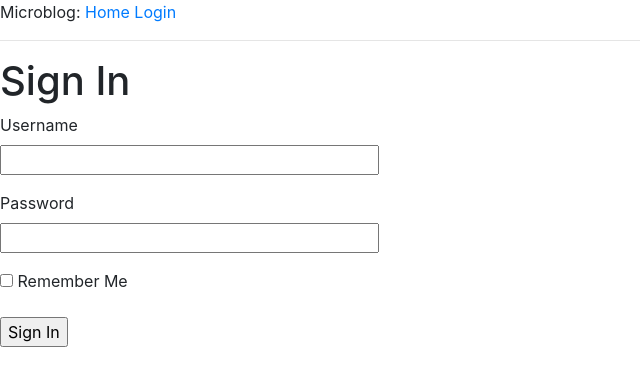
After one commit to kristianjackson/Flask, a Flask app: page /login in a window 1280 px wide. The commit adds this page. Shown: the top 386 px of the page, without its empty margins (0-640 px from the left). Run offline with Flask 2, Linux system fonts and the light colour scheme; some libraries are stand-ins or nearby versions.

Commit message:
Completed Chapter3

```diff
--- a/app/__init__.py
+++ b/app/__init__.py
@@ -1,5 +1,7 @@
 from flask import Flask
+from config import Config
 
 app = Flask(__name__)
+app.config.from_object(Config)
 
 from app import routes
--- /dev/null
+++ b/app/forms.py
@@ -0,0 +1,9 @@
+from flask_wtf import FlaskForm
+from wtforms import StringField, PasswordField, BooleanField, SubmitField
+from wtforms.validators import DataRequired
+
+class LoginForm(FlaskForm):
+    username = StringField('Username', validators=[DataRequired()])
+    password = PasswordField('Password', validators=[DataRequired()])
+    remember_me = BooleanField('Remember Me')
+    submit = SubmitField("Sign In")
--- a/app/routes.py
+++ b/app/routes.py
@@ -1,5 +1,6 @@
-from flask import render_template
+from flask import render_template, flash, redirect, url_for
 from app import app
+from app.forms import LoginForm
 
 
 @app.route('/')
@@ -17,3 +18,13 @@ def index():
         }
     ]
     return render_template('index.html', title='Home', user=user, posts=posts)
+
+@app.route('/login', methods=['GET', 'POST'])
+def login():
+    form = LoginForm()
+    if form.validate_on_submit():
+        flash('Login requested for user {}, remember_me={}'.format(
+            form.username.data, form.remember_me.data
+        ))
+        return redirect(url_for('index'))
+    return render_template('login.html', title='Sign In', form=form)
--- a/app/templates/base.html
+++ b/app/templates/base.html
@@ -11,9 +11,20 @@
 </head>
     <body>
         <div>
-            Microblog: <a href="/index">Home</a>
+            Microblog:
+            <a href="{{ url_for('index') }}">Home</a>
+            <a href="{{ url_for('login') }}">Login</a>
         </div>
         <hr>
+        {% with messages = get_flashed_messages() %}
+            {% if messages %}
+                <ul>
+                    {% for message in messages %}
+                        <li>{{ message }}</li>
+                    {% endfor %}
+                </ul>
+            {% endif %}
+        {% endwith %}
         {% block content %}{% endblock %}
         <script src="https://code.jquery.com/jquery-3.5.1.slim.min.js" integrity="sha384-DfXdz2htPH0lsSSs5nCTpuj/zy4C+OGpamoFVy38MVBnE+IbbVYUew+OrCXaRkfj" crossorigin="anonymous"></script>
         <script src="https://cdn.jsdelivr.net/npm/popper.js@1.16.0/dist/umd/popper.min.js" integrity="sha384-Q6E9RHvbIyZFJoft+2mJbHaEWldlvI9IOYy5n3zV9zzTtmI3UksdQRVvoxMfooAo" crossorigin="anonymous"></script>
--- /dev/null
+++ b/app/templates/login.html
@@ -0,0 +1,24 @@
+{% extends 'base.html' %}
+
+{% block content %}
+    <h1>Sign In</h1>
+    <form action="" method="POST" novalidate>
+        {{ form.hidden_tag() }}
+        <p>
+            {{ form.username.label }}<br>
+            {{ form.username(size=32) }}
+            {% for error in form.username.errors %}
+                <span style="color: red;">[{{ error }}]</span>
+            {% endfor %}
+        </p>
+        <p>
+            {{ form.password.label }}<br>
+            {{ form.password(size=32) }}
+            {% for error in form.password.errors %}
+                <span style="color: red;">[{{ error }}]</span>
+            {% endfor %}
+        </p>
+        <p>{{ form.remember_me() }} {{ form.remember_me.label }}</p>
+        <p>{{ form.submit() }}</p>
+    </form>
+{% endblock %}
--- /dev/null
+++ b/config.py
@@ -0,0 +1,4 @@
+import os
+
+class Config(object):
+    SECRET_KEY = os.environ.get('SECRET_KEY') or 'you-will-never-guess'
--- a/requirements.txt
+++ b/requirements.txt
@@ -16,6 +16,7 @@ MarkupSafe==1.1.1
 mccabe==0.6.1
 pycodestyle==2.6.0
 pyflakes==2.2.0
+python-dotenv==0.14.0
 six==1.15.0
 validators==0.15.0
 Werkzeug==1.0.1
```
